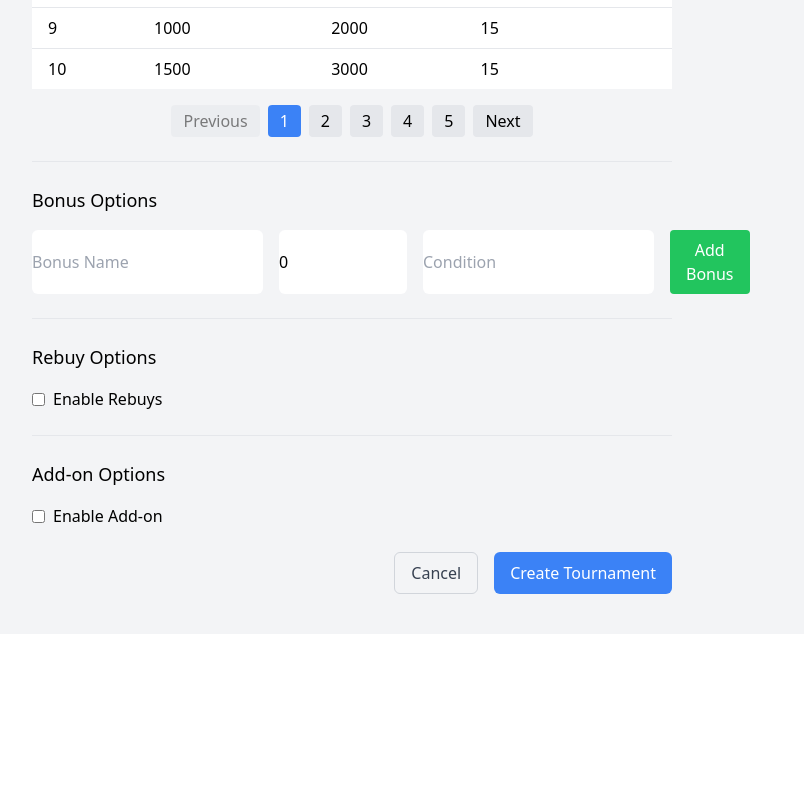
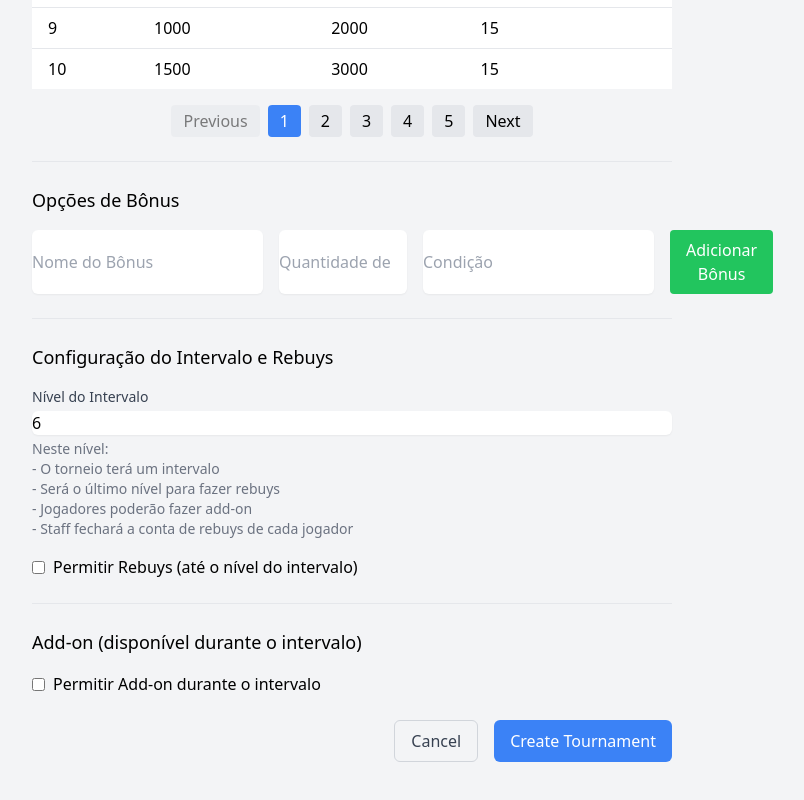
Before and after one commit to carl0sfelipe/poker, a React (Vite) app in the folder frontend/: page /tournaments/create in a window 1280 px wide. Shown: the part 911-1711 px from the top of the page, without its empty margins (288-1092 px from the left). Before the commit the page ends 1545 px from the top, so only its background shows below. Built offline with nearby package versions, Linux system fonts and the light colour scheme; sample sign-in values are in the browser's storage.

Commit message:
interval

```diff
--- a/frontend/src/components/tournaments/CreateTournament.jsx
+++ b/frontend/src/components/tournaments/CreateTournament.jsx
@@ -59,15 +59,14 @@ const CreateTournament = () => {
     blind_structure: getRecommendedStructure(10000).levels,
     blind_mode: 'preset', // 'preset' ou 'custom'
     bonuses: [],
+    break_level: 6, // Nível padrão para o intervalo
     addon: {
       allowed: false,
-      break_level: 1,
       stack: 0,
       price: 0
     },
     rebuy: {
       allowed: false,
-      max_level: 1,
       max_stack_for_single: 0,
       single: {
         stack: 0,
@@ -110,20 +109,8 @@ const CreateTournament = () => {
     try {
       if (formData.rebuy.allowed) {
         // Validate rebuy settings
-        if (formData.rebuy.max_level <= 0) {
-          setError('Nível máximo de rebuy deve ser maior que 0');
-          return;
-        }
         if (formData.rebuy.max_stack_for_single <= 0) {
           setError('Stack máximo para rebuy simples deve ser maior que 0');
-          return;
-        }
-      }
-
-      if (formData.addon.allowed) {
-        // Validate addon settings
-        if (formData.addon.break_level <= formData.rebuy.max_level) {
-          setError('Nível do intervalo de add-on deve ser maior que o nível máximo de rebuy');
           return;
         }
       }
@@ -198,22 +185,22 @@ const CreateTournament = () => {
 
     if (!validName || !validCondition || !validStack) {
       setError(
-        'Invalid bonus: ' +
-        (!validName ? 'Name must be 3+ alphanumeric characters. ' : '') +
-        (!validCondition ? 'Condition must be 5+ characters. ' : '') +
-        (!validStack ? 'Stack must be a positive number.' : '')
+        'Bônus inválido: ' +
+        (!validName ? 'Nome deve ter pelo menos 3 caracteres alfanuméricos. ' : '') +
+        (!validCondition ? 'Condição deve ter pelo menos 5 caracteres. ' : '') +
+        (!validStack ? 'Stack deve ser um número positivo.' : '')
       );
       return;
     }
 
-    setFormData({
-      ...formData,
-      bonuses: [...formData.bonuses, {
+    setFormData(prev => ({
+      ...prev,
+      bonuses: [...prev.bonuses, {
         name: newBonus.name.trim(),
         stack: parseInt(newBonus.stack),
         condition: newBonus.condition.trim()
       }]
-    });
+    }));
     setNewBonus({ name: '', stack: 0, condition: '' });
     setError(null);
   };
@@ -231,29 +218,7 @@ const CreateTournament = () => {
       rebuy: {
         ...formData.rebuy,
         allowed: checked,
-        max_level: checked ? 1 : 0,
         max_stack_for_single: checked ? formData.starting_stack : 0
-      },
-      // Update addon break level to match rebuy max level
-      addon: {
-        ...formData.addon,
-        break_level: checked ? 1 : 0
-      }
-    });
-  };
-
-  const handleRebuyMaxLevelChange = (value) => {
-    const level = parseInt(value);
-    setFormData({
-      ...formData,
-      rebuy: {
-        ...formData.rebuy,
-        max_level: level
-      },
-      // Keep addon break level in sync
-      addon: {
-        ...formData.addon,
-        break_level: level
       }
     });
   };
@@ -263,8 +228,7 @@ const CreateTournament = () => {
       ...formData,
       addon: {
         ...formData.addon,
-        allowed: checked,
-        break_level: checked ? (formData.rebuy.max_level + 1) : 0
+        allowed: checked
       }
     });
   };
@@ -494,50 +458,51 @@ const CreateTournament = () => {
 
         <div className="space-y-6 mt-8">
           <div className="border-t pt-6">
-            <h3 className="text-lg font-medium mb-4">Bonus Options</h3>
+            <h3 className="text-lg font-medium mb-4">Opções de Bônus</h3>
             <div className="grid grid-cols-1 gap-4 mb-4">
               <div className="flex gap-4">
                 <input
                   type="text"
-                  placeholder="Bonus Name"
+                  placeholder="Nome do Bônus"
                   value={newBonus.name}
                   onChange={(e) => setNewBonus({ ...newBonus, name: e.target.value })}
-                  className="flex-1 rounded-md border-gray-300"
+                  className="flex-1 rounded-md border-gray-300 shadow-sm focus:border-blue-500 focus:ring-blue-500"
                 />
                 <input
                   type="number"
-                  placeholder="Stack Amount"
-                  value={newBonus.stack}
+                  placeholder="Quantidade de Fichas"
+                  value={newBonus.stack || ''}
                   onChange={(e) => setNewBonus({ ...newBonus, stack: parseInt(e.target.value) || 0 })}
-                  className="w-32 rounded-md border-gray-300"
+                  className="w-32 rounded-md border-gray-300 shadow-sm focus:border-blue-500 focus:ring-blue-500"
+                  min="1"
                 />
                 <input
                   type="text"
-                  placeholder="Condition"
+                  placeholder="Condição"
                   value={newBonus.condition}
                   onChange={(e) => setNewBonus({ ...newBonus, condition: e.target.value })}
-                  className="flex-1 rounded-md border-gray-300"
+                  className="flex-1 rounded-md border-gray-300 shadow-sm focus:border-blue-500 focus:ring-blue-500"
                 />
                 <button
                   type="button"
                   onClick={handleBonusAdd}
-                  className="px-4 py-2 bg-green-500 text-white rounded hover:bg-green-600"
+                  className="px-4 py-2 bg-green-500 text-white rounded hover:bg-green-600 transition-colors"
                 >
-                  Add Bonus
+                  Adicionar Bônus
                 </button>
               </div>
             </div>
 
             {formData.bonuses.length > 0 && (
               <div className="mt-4">
-                <h4 className="text-sm font-medium mb-2">Added Bonuses:</h4>
+                <h4 className="text-sm font-medium mb-2">Bônus Adicionados:</h4>
                 <div className="space-y-2">
                   {formData.bonuses.map((bonus, index) => (
                     <div key={index} className="flex items-center justify-between bg-gray-50 p-2 rounded">
                       <div>
                         <span className="font-medium">{bonus.name}</span>
                         <span className="mx-2">-</span>
-                        <span>{bonus.stack.toLocaleString()} chips</span>
+                        <span>{bonus.stack.toLocaleString()} fichas</span>
                         <span className="mx-2">-</span>
                         <span className="text-gray-600">{bonus.condition}</span>
                       </div>
@@ -546,7 +511,7 @@ const CreateTournament = () => {
                         onClick={() => handleBonusRemove(index)}
                         className="text-red-600 hover:text-red-800"
                       >
-                        Remove
+                        Remover
                       </button>
                     </div>
                   ))}
@@ -556,8 +521,29 @@ const CreateTournament = () => {
           </div>
 
           <div className="border-t pt-6">
-            <h3 className="text-lg font-medium mb-4">Rebuy Options</h3>
+            <h3 className="text-lg font-medium mb-4">Configuração do Intervalo e Rebuys</h3>
             <div className="space-y-4">
+              <div>
+                <label className="block text-sm font-medium text-gray-700">Nível do Intervalo</label>
+                <input
+                  type="number"
+                  value={formData.break_level}
+                  onChange={(e) => setFormData({
+                    ...formData,
+                    break_level: parseInt(e.target.value)
+                  })}
+                  className="mt-1 block w-full rounded-md border-gray-300 shadow-sm"
+                  min="1"
+                />
+                <p className="mt-1 text-sm text-gray-500">
+                  Neste nível:
+                  <br />- O torneio terá um intervalo
+                  <br />- Será o último nível para fazer rebuys
+                  <br />- Jogadores poderão fazer add-on
+                  <br />- Staff fechará a conta de rebuys de cada jogador
+                </p>
+              </div>
+
               <div className="flex items-center">
                 <input
                   type="checkbox"
@@ -565,25 +551,11 @@ const CreateTournament = () => {
                   onChange={(e) => handleRebuyToggle(e.target.checked)}
                   className="mr-2"
                 />
-                <span>Enable Rebuys</span>
+                <span>Permitir Rebuys (até o nível do intervalo)</span>
               </div>
 
               {formData.rebuy.allowed && (
                 <>
-                  <div>
-                    <label className="block text-sm font-medium text-gray-700">Nível Máximo para Rebuys</label>
-                    <input
-                      type="number"
-                      value={formData.rebuy.max_level}
-                      onChange={(e) => handleRebuyMaxLevelChange(e.target.value)}
-                      className="mt-1 block w-full rounded-md border-gray-300 shadow-sm"
-                      min="1"
-                    />
-                    <p className="mt-1 text-sm text-gray-500">
-                      Rebuys serão permitidos até este nível do torneio
-                    </p>
-                  </div>
-
                   <div>
                     <label className="block text-sm font-medium text-gray-700">Stack Máximo para Rebuy Simples</label>
                     <input
@@ -685,7 +657,7 @@ const CreateTournament = () => {
           </div>
 
           <div className="border-t pt-6">
-            <h3 className="text-lg font-medium mb-4">Add-on Options</h3>
+            <h3 className="text-lg font-medium mb-4">Add-on (disponível durante o intervalo)</h3>
             <div className="space-y-4">
               <div className="flex items-center">
                 <input
@@ -694,11 +666,10 @@ const CreateTournament = () => {
                   onChange={(e) => handleAddonToggle(e.target.checked)}
                   className="mr-2"
                 />
-                <span>Enable Add-on</span>
+                <span>Permitir Add-on durante o intervalo</span>
               </div>
 
               {formData.addon.allowed && (
-                <>
                 <div className="grid grid-cols-2 gap-4">
                   <div>
                     <label className="block text-sm font-medium text-gray-700">Quantidade de Fichas</label>
@@ -733,7 +704,6 @@ const CreateTournament = () => {
                     />
                   </div>
                 </div>
-                </>
               )}
             </div>
           </div>
```
Lines whose indentation alone changed are shown as unchanged.
